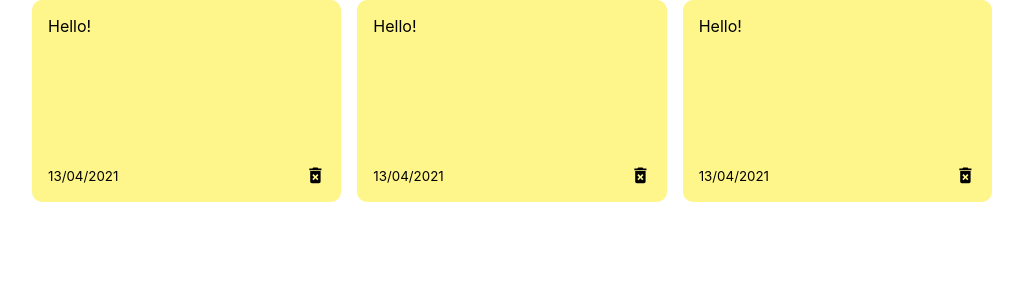
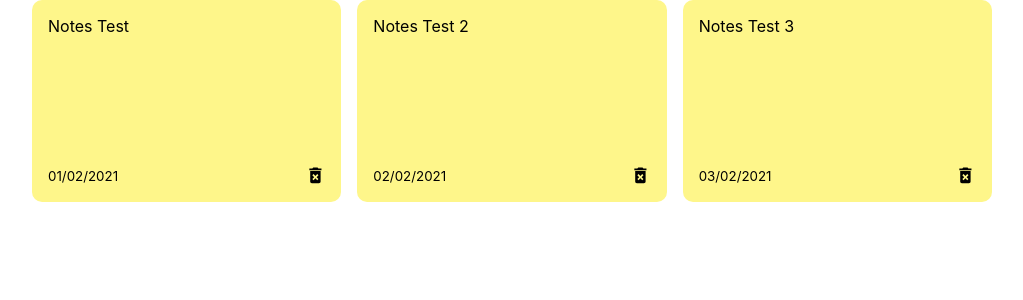
Before and after one commit to carlsondultra/React-Notes, a React (Create React App) app: page / in a window 1280 px wide. Shown: the top 300 px of the page, without its empty margins (128-1151 px from the left). Built offline with nearby package versions, Linux system fonts and the light colour scheme.

Commit message:
Updating notes from an array

```diff
--- a/src/components/Note.js
+++ b/src/components/Note.js
@@ -1,13 +1,13 @@
 import { MdDeleteForever } from 'react-icons/md';
 
-const Note = () => {
+const Note = ({ id,  text, date }) => {
     return <div className='note'>
 
         {/* Text inside the note */}
-        <span>Hello!</span>
+        <span>{text}</span>
         {/* Footer of the note */}
         <div className="note-footer">
-            <small>13/04/2021</small>
+            <small>{date}</small>
             <MdDeleteForever className='delete-icon' size='1.3em' />
         </div>
 
--- a/src/components/NotesList.js
+++ b/src/components/NotesList.js
@@ -5,7 +5,7 @@ const NotesList = ({ notes }) => {
         <div className="notes-list">
             {/* For each note, render a note component */}
             {notes.map((note) => (
-                <Note/>
+                <Note id={note.id} text={note.text} date={note.date} />
             ))}
         </div>
     )
```
